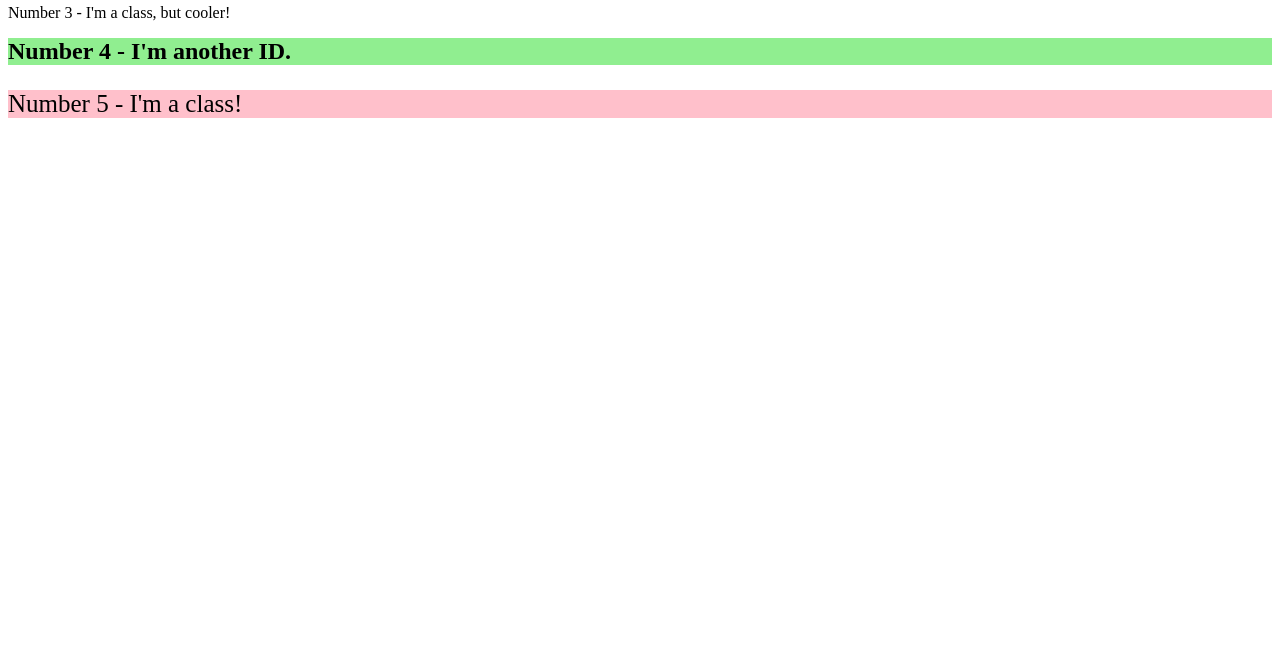
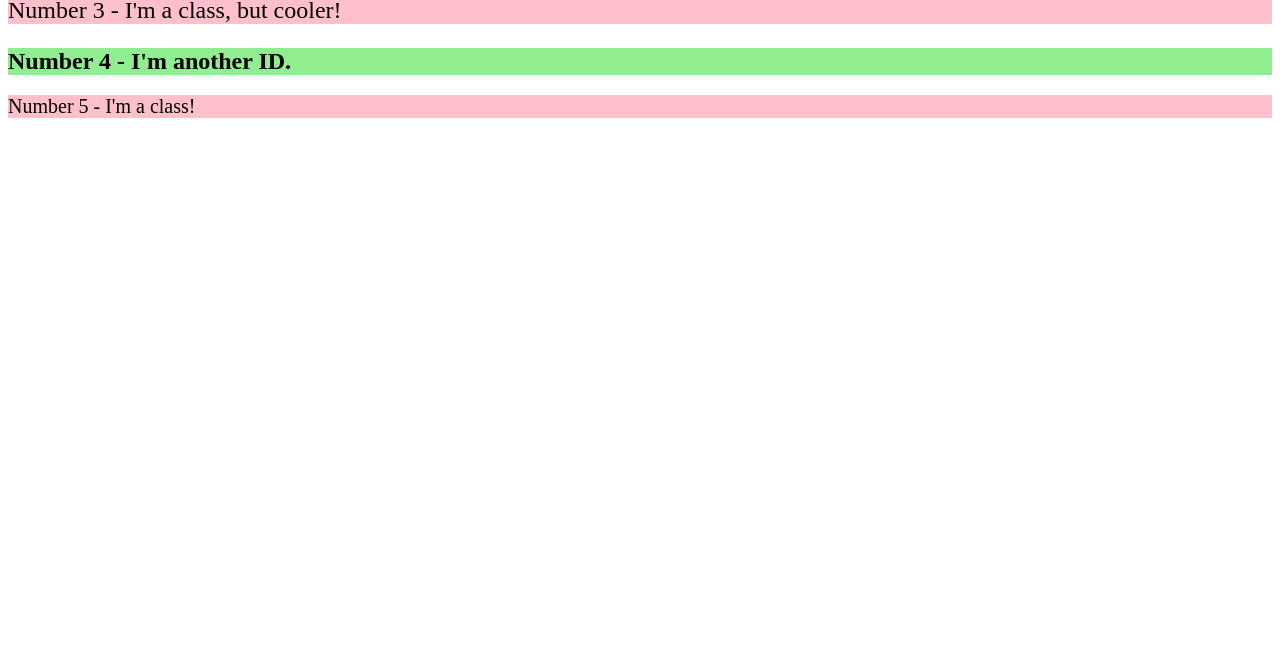
Before and after one commit to nicholas1339/CSS_Task2, a plain HTML site: page index.html in a window 1280 px wide. Shown: the part 132-800 px from the top of the page. Drawn offline with Linux system fonts and the light colour scheme.

Commit message:
Added styles for second class

```diff
--- a/index.html
+++ b/index.html
@@ -10,7 +10,7 @@
     <body>
         <p class="first-class">Number 1 - I'm a class!</p>
         <div id="first-unique">Number 2 - I'm one ID.</div>
-        <p>Number 3 - I'm a class, but cooler!</p>
+        <p class="second-class">Number 3 - I'm a class, but cooler!</p>
         <div id="second-unique">Number 4 - I'm another ID.</div>
         <p class="first-class">Number 5 - I'm a class!</p>
     </body>
--- a/style.css
+++ b/style.css
@@ -1,8 +1,14 @@
 
-.first-class{
-    color:black;
+.first-class,
+.second-class {
+
     background-color: pink;
-    font-size: 25px;
+    font-size: 20px;
+}
+
+.second-class{
+
+    font-size: 24px;
 }
 
 #first-unique{
```
